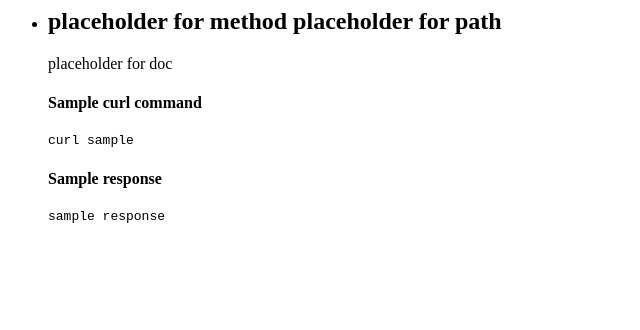
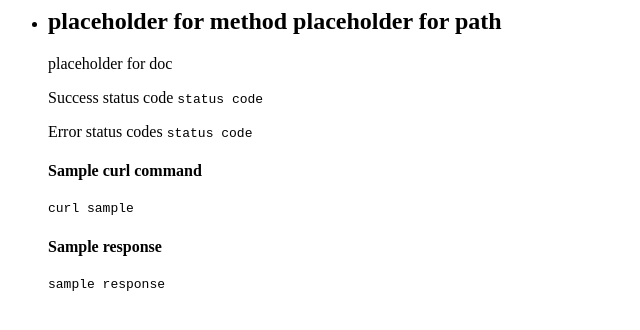
Before and after one commit to rossajmcd/protean-sampleservice-docs-external, a plain HTML site: page components/services.html in a window 1280 px wide. Shown: the whole page, without its empty margins (0-640 px from the left). Drawn offline with Linux system fonts and the light colour scheme.

Commit message:
add success and error status codes

```diff
--- a/components/services.html
+++ b/components/services.html
@@ -10,6 +10,8 @@
           </h2>
         </div>
         <p data-sw-text="doc">placeholder for doc</p>
+        <p><span class="label label-success">Success</span> status code <code><span data-sw-text="success-code">status code</span></code></p>
+        <p><span class="label label-danger">Error</span> status codes <code><span data-sw-text="error-codes">status code</span></code></p>
         <h4>Sample curl command</h4>
         <pre class="prettyprint" data-sw-text="curl">curl sample</pre>
         <h4>Sample response</h4>
```
Also changed, not shown: 5 other files.
